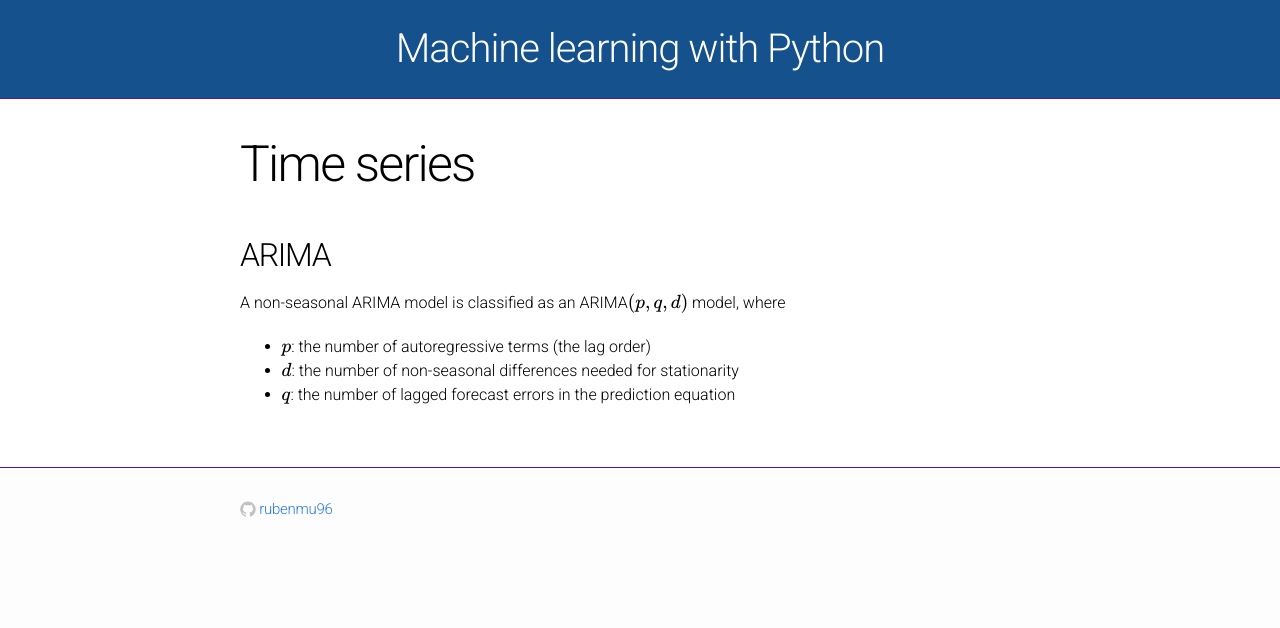
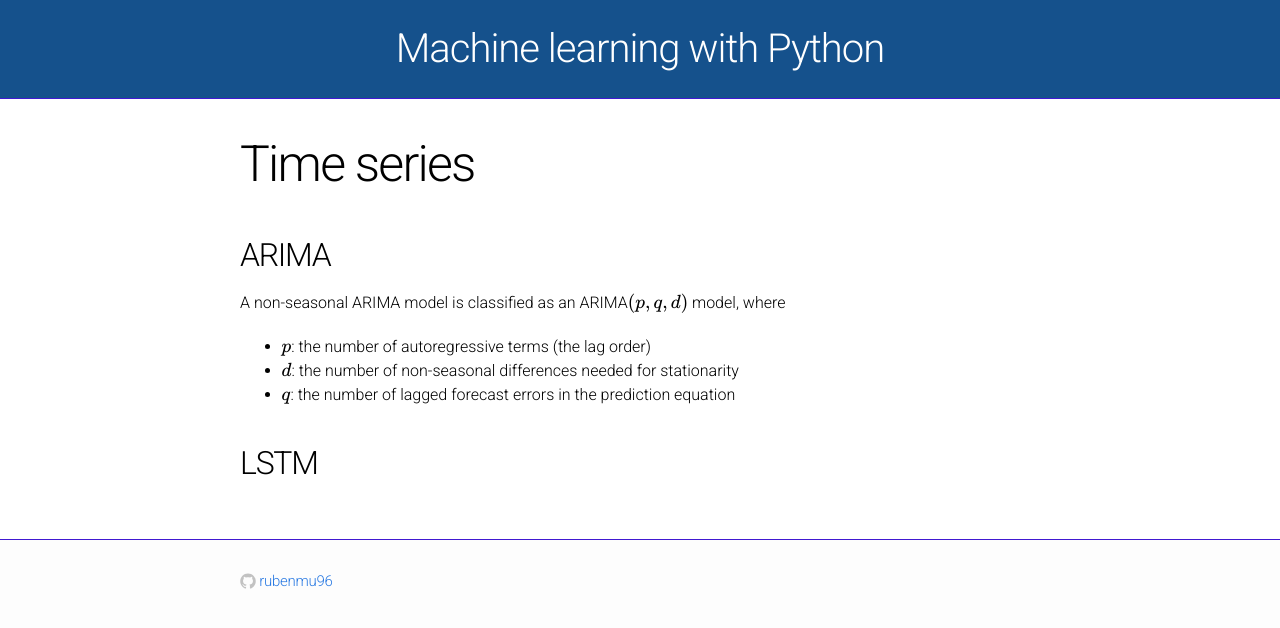
Before and after one commit to rubenmu96/rubenmu96.github.io, a Jekyll site: the page built from time_series.md, in a window 1280 px wide. Shown: the top 628 px of the page. Built offline with Jekyll 4.4.1, drawn with Linux system fonts in a browser that asks for light colours; formulas are drawn with MathJax 3; our own code applies the rules of GitHub Pages for plain Markdown files.

Commit message:
Update time_series.md

```diff
--- a/time_series.md
+++ b/time_series.md
@@ -11,3 +11,6 @@ A non-seasonal ARIMA model is classified as an ARIMA$$(p,q,d)$$ model, where
 - $$p$$: the number of autoregressive terms (the lag order)
 - $$d$$: the number of non-seasonal differences needed for stationarity
 - $$q$$: the number of lagged forecast errors in the prediction equation
+
+
+## LSTM
```
